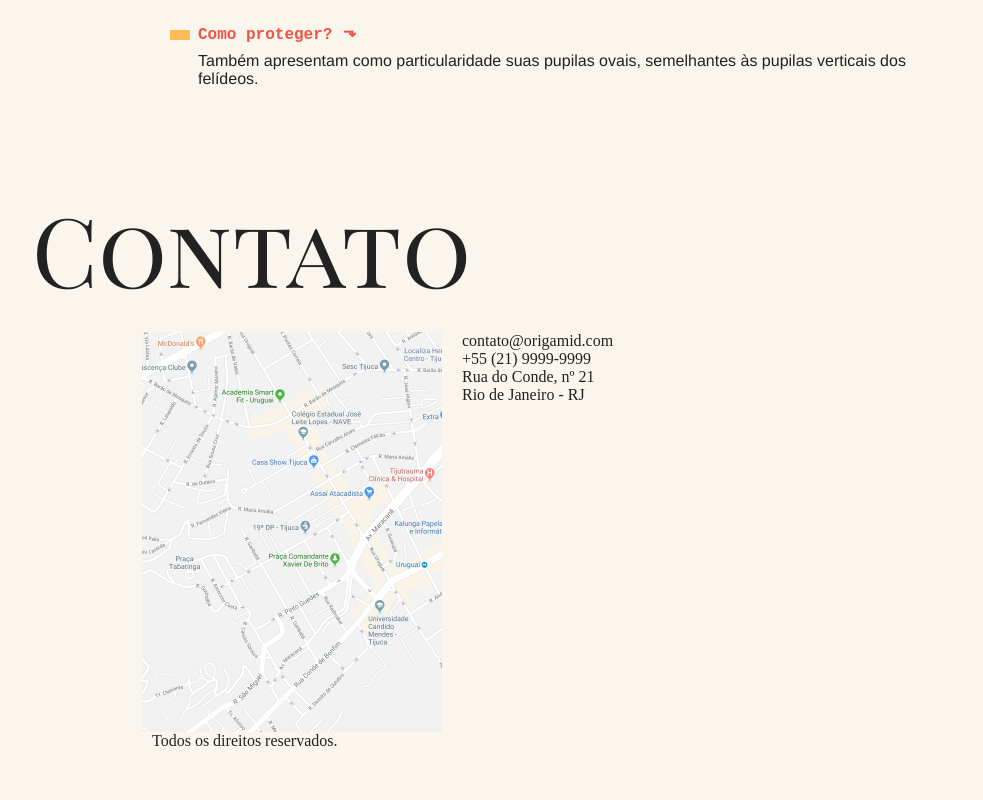
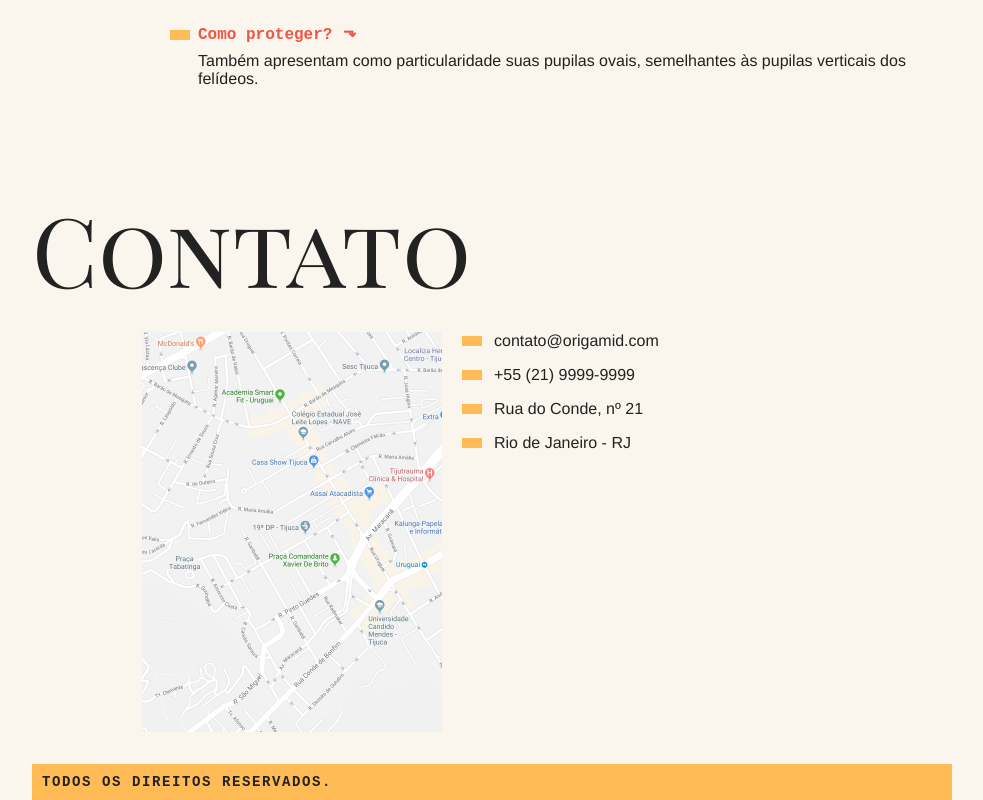
Before and after one commit to Lucarim/Animais-Fantasticos, a plain HTML site: page index.html in a window 1280 px wide. Shown: the part 2202-3002 px from the top of the page, without its empty margins (148-1131 px from the left). Before the commit the page ends 2952 px from the top, so only its background shows below. Drawn offline with Linux system fonts and the light colour scheme.

Commit message:
mapa e contato

```diff
--- a/index.html
+++ b/index.html
@@ -117,7 +117,7 @@
         </div>
       </dl>
     </section>
-    <section class="contato">
+    <section id="contato">
       <h1 class="titulo">Contato</h1>
       <picture><img src="./img/mapa.png" alt=""></picture>
       <ul>
@@ -127,10 +127,10 @@
         <li>Rio de Janeiro - RJ</li>
       </ul>
     </section>
+    <footer class="footer">
+      <span>Todos os direitos reservados.</span>
+    </footer>
   </div>
-  <footer class="container">
-    <span>Todos os direitos reservados.</span>
-  </footer>
   <script src="script.js"></script>
 </body>
 
--- a/style.css
+++ b/style.css
@@ -56,7 +56,8 @@ img {
   max-width: 100%;
 }
 section,
-main {
+main,
+footer {
   grid-column: 2 / 4;
   display: grid;
   grid-template-columns: 90px 300px 1fr;
@@ -145,6 +146,37 @@ main h1 {
   margin-left: 28px;
   margin-bottom: 32px;
 }
-.contato picture {
+#contato picture {
   grid-column: 2;
 }
+#contato li {
+  font-family: Helvetica, sans-serif;
+  font-size: 1rem;
+  display: flex;
+  align-items: center;
+  gap: 12px;
+}
+#contato li + li {
+  margin-top: 16px;
+}
+#contato li::before {
+  content: "";
+  display: inline-block;
+  width: 20px;
+  height: 10px;
+  background-color: var(--cor-0);
+}
+.footer {
+  margin-top: 32px;
+  display: flex;
+  background: var(--cor-0);
+}
+.footer span {
+  padding: 10px;
+  margin: 0 10px 0 0;
+  text-transform: uppercase;
+  font-size: 0.875rem;
+  font-weight: bold;
+  font-family: monospace;
+  letter-spacing: 0.1rem;
+}
```
